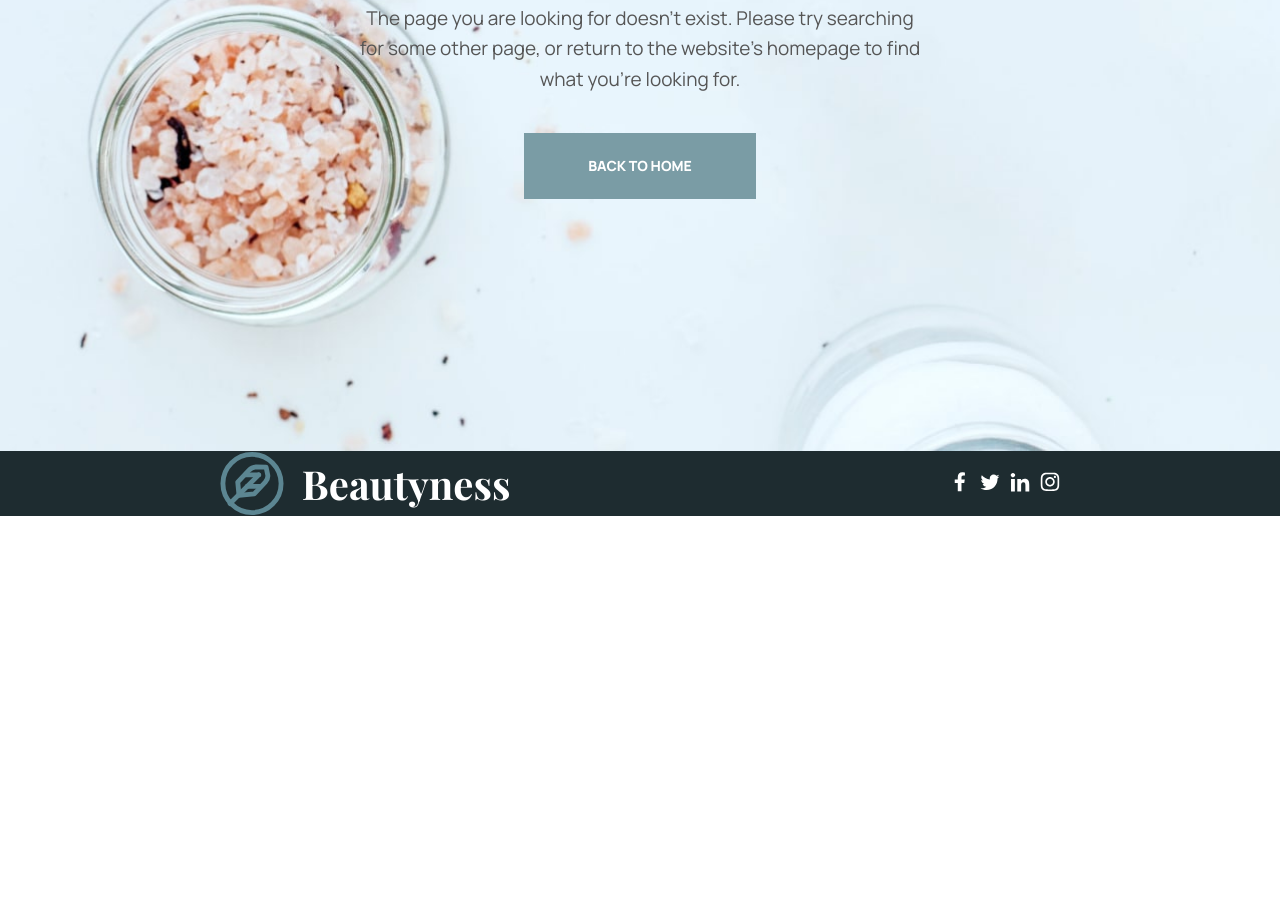
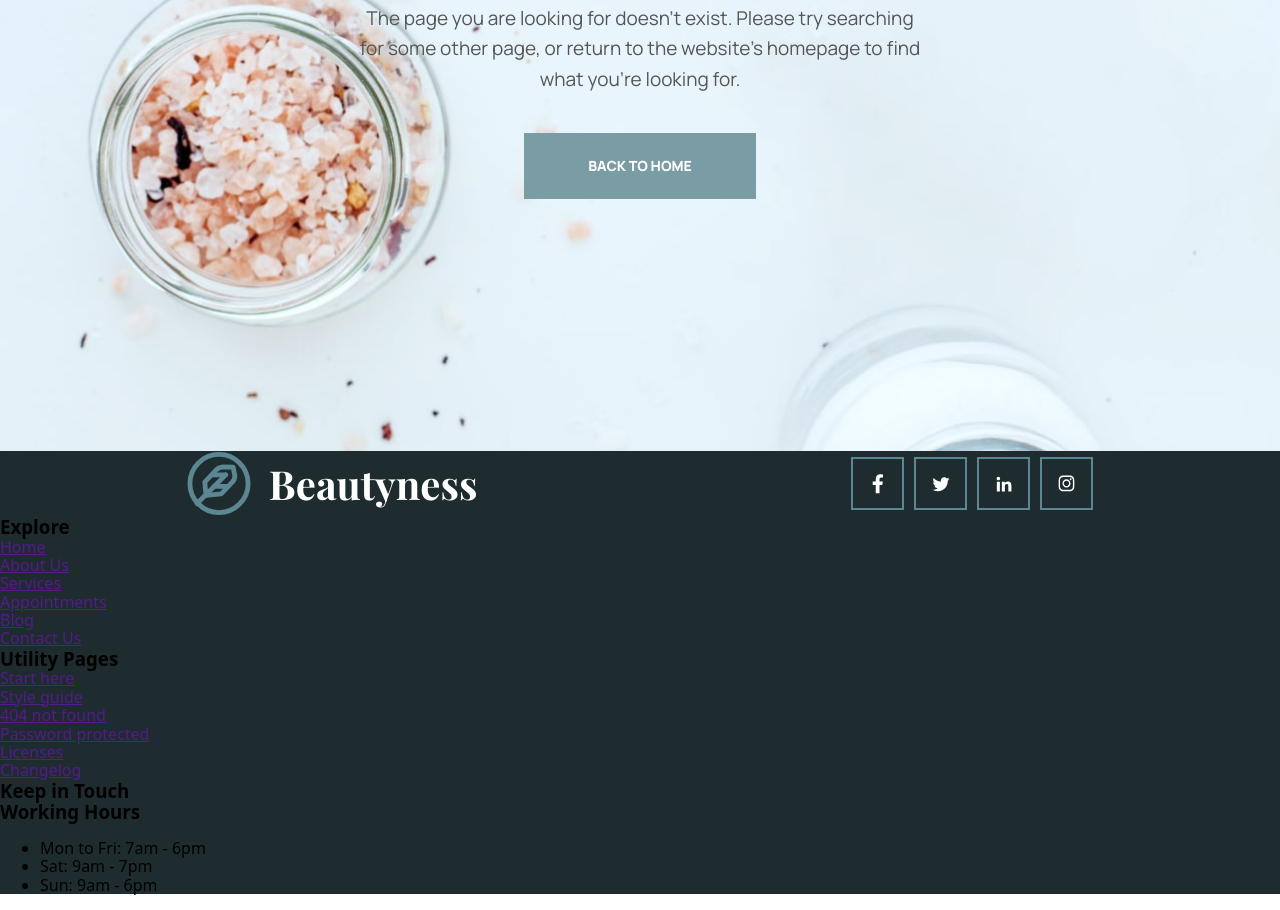
Before and after one commit to Irina-Suprun/beauty, a plain HTML site: page index.html in a window 1280 px wide. Shown: the part 1074-1984 px from the top of the page. Before the commit the page ends 1590 px from the top, so only its background shows below. Drawn offline with nearby package versions, Linux system fonts and the light colour scheme.

Commit message:
footer structure

```diff
--- a/SASS/components/_footer.scss
+++ b/SASS/components/_footer.scss
@@ -4,6 +4,7 @@
 .footer__container {
     display: flex;
     justify-content:space-around;
+    border-bottom: 1px $whiteColor;
 }
 .footer__logo {
     display: flex;
@@ -17,8 +18,32 @@
 .footer__logo__icon {
     margin-right: 17px;
 }
-.social__footer {
+.footer__social {
     display: flex;
     gap: 10px;
     align-items: center;
 }
+.footer__social__link {
+width: 53px;
+    height: 53px;
+    border: 2px solid $borderColor;
+    display: flex;
+        align-items: center;
+        justify-content: center;
+}
+// .footer-navigate {}
+
+// .footer-navigate__title {}
+
+// .footer-navigate__list {}
+
+// .list {}
+
+// .footer-navigate__link {}
+// .section-explore {}
+// .section-utility {}
+// .address-box {}
+// .address__list {}
+// .address__item {}
+// .address__link {}
+// .schedule {}
--- a/SASS/utils/_variables.scss
+++ b/SASS/utils/_variables.scss
@@ -6,3 +6,4 @@ $heroBgColor:rgba(30, 44, 48, 1);
 // $heroBgImage: url(../)
 
 $footerBgColor: #1E2C30;
+$borderColor: #5C8692;
--- a/index.html
+++ b/index.html
@@ -115,37 +115,119 @@ Page Not Found
         <svg class="footer__logo__icon" width="65" height="65">
   <use href="./images/icons.svg#icon-Logo_footer"></use>
 </svg> Beautyness </a>
-            <ul class="social__footer list">
+            <ul class="footer__social list">
         <li>
-            <a href="" class="social__footer__link link">
-                <svg class="social__icon" width="20" height="20">
+            <a href="" class="footer__social__link link">
+                <svg class="social__icon" width="12" height="22">
   <use href="./images/icons.svg#icon-face_f"></use>
 </svg>
             </a>
         </li>
          <li>
-            <a href="" class="social__link link">
-                <svg class="social__icon" width="20" height="20">
+            <a href="" class="footer__social__link link">
+                <svg class="social__icon" width="18" height="22">
   <use href="./images/icons.svg#icon-twit_f"></use>
 </svg>
             </a>
         </li>
          <li>
-            <a href="" class="social__link link">
-                <svg class="social__icon" width="20" height="20">
+            <a href="" class="footer__social__link link">
+                <svg class="social__icon" width="16" height="22">
   <use href="./images/icons.svg#icon-in_f"></use>
 </svg>
             </a>
         </li>
         <li>
-            <a href="" class="social__link link">
-                <svg class="social__icon" width="20" height="20">
+            <a href="" class="footer__social__link link">
+                <svg class="social__icon" width="17" height="23">
   <use href="./images/icons.svg#icon-instagram_f"></use>
 </svg>
             </a>
         </li>
     </ul>
         </div>
+        <div class="footer-navigate">
+<div class="section-explore">
+    <h3 class="footer-navigate__title">Explore</h3>
+    <ul class="footer-navigate__list list">
+        <li>
+            <a href="" class="footer-navigate__link">Home</a>
+        </li>
+         <li>
+            <a href="" class="footer-navigate__link">About Us</a>
+        </li>
+         <li>
+            <a href="" class="footer-navigate__link">Services</a>
+        </li>
+         <li>
+            <a href="" class="footer-navigate__link">Appointments</a>
+        </li>
+         <li>
+            <a href="" class="footer-navigate__link">Blog</a>
+        </li>
+
+        <li>
+            <a href="" class="footer-navigate__link">Contact Us</a>
+        </li>
+    </ul>
+</div>
+        </div>
+
+<div class="section-utility">
+    <h3 class="footer-navigate__title">Utility Pages</h3>
+    <ul class="footer-navigate__list list">
+        <li>
+            <a href="" class="footer-navigate__link">Start here
+</a>
+        </li>
+         <li>
+            <a href="" class="footer-navigate__link">Style guide
+</a>
+        </li>
+         <li>
+            <a href="" class="footer-navigate__link">404 not found</a>
+        </li>
+         <li>
+            <a href="" class="footer-navigate__link">Password protected
+</a>
+        </li>
+         <li>
+            <a href="" class="footer-navigate__link">Licenses
+</a>
+        </li>
+
+        <li>
+            <a href="" class="footer-navigate__link">Changelog</a>
+        </li>
+    </ul>
+</div>
+<div class="address-box">
+    <h3 class="footer-navigate__title">Keep in Touch</h3>
+    <address>
+        <ul class="address__list list">
+            <li class="address__item">
+<a href="" class="address__link link"></a>
+            </li>
+            <li class="address__item">
+<a href="" class="address__link link"></a>
+            </li>
+            <li class="address__item">
+<a href="" class="address__link link"></a>
+            </li>
+        </ul>
+    </address>
+</div>
+<div class="schedule">
+<h3 class="footer-navigate__title">Working Hours</h3>
+<ul class="footer-navigate__list">
+    <li class="footer-navigate__item">Mon to Fri: 7am - 6pm
+</li>
+    <li class="footer-navigate__item">Sat: 9am - 7pm</li>
+    <li class="footer-navigate__item">Sun: 9am - 6pm</li>
+</ul>
+</div>
+        </div>
+
         </div>
     </footer>
 </body>
```
Also changed, not shown: css/main.css, css/main.min.css, 2 other files.
